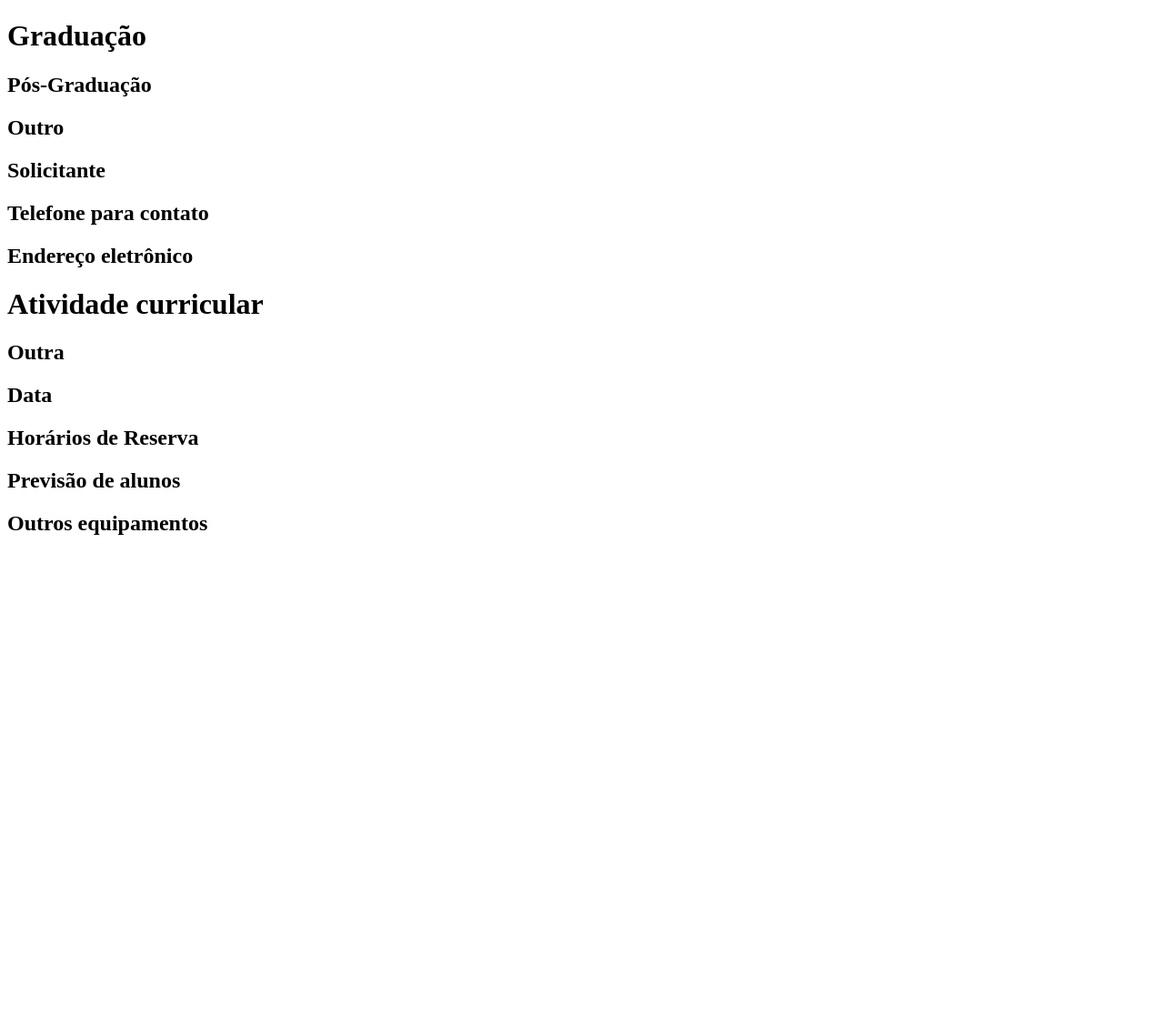
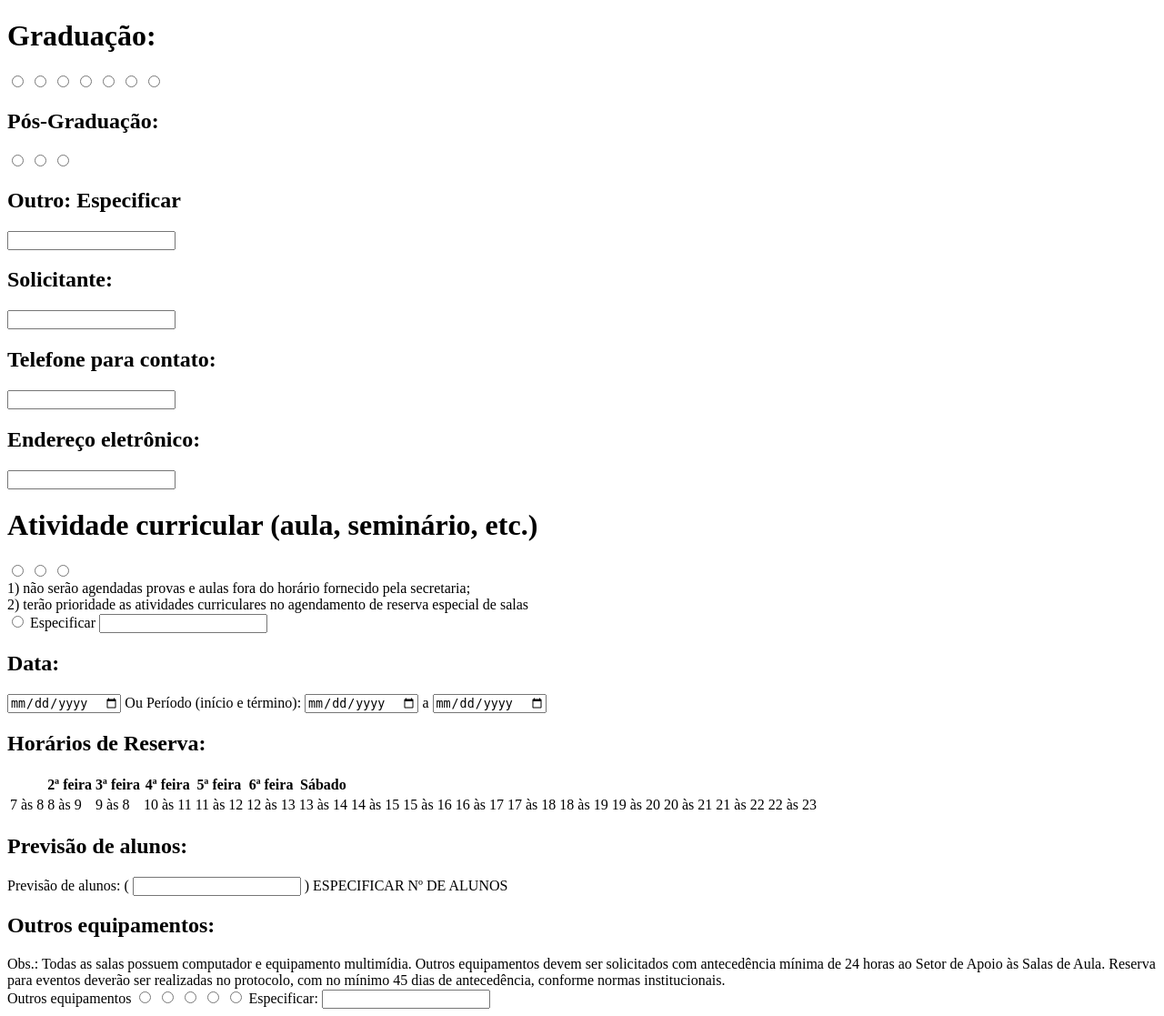
Before and after one commit to luhpi/ReservaDeSala, a Django app: template reserva/templates/reserva/reserva.html in a window 1280 px wide. Shown: the whole page at 91% size. Before the commit the page ends 588 px from the top, so only its background shows below. Run offline with Django 3.2, Linux system fonts and the light colour scheme; the template is opened without the code that fills it, so the values that code supplies are empty; parts of the project's set-up code (start-up, migrations or seed data) failed here and were passed over.

Commit message:
This time reserva.html is structured: it ain't pretty tho

```diff
--- a/reserva/templates/reserva/reserva.html
+++ b/reserva/templates/reserva/reserva.html
@@ -1,21 +1,95 @@
 <!DOCTYPE html>
-
 <html>
   <head>
+    <meta charset = "utf-8"></meta>
     <title>UFCSPA - Reserva de salas</title>
   </head>
   <body>
-    <h1>Graduação</h1>
-    <h2>Pós-Graduação</h2>
-    <h2>Outro</h2>
-    <h2>Solicitante</h2>
-    <h2>Telefone para contato</h2>
-    <h2>Endereço eletrônico</h2>
-    <h1>Atividade curricular</h1>
-    <h2>Outra</h2>
-    <h2>Data</h2>
-    <h2>Horários de Reserva</h2>
-    <h2>Previsão de alunos</h2>
-    <h2>Outros equipamentos</h2>
+    <h1>Graduação:</h1>
+      <input type="radio" id="graduacao1" value="Biomedicina">
+      <input type="radio" id="graduacao2" value="Enfermagem">
+      <input type="radio" id="graduacao3" value="Fisioterapia">
+      <input type="radio" id="graduacao4" value="Fonoaudiologia">
+      <input type="radio" id="graduacao5" value="Medicina">
+      <input type="radio" id="graduacao6" value="Nutrição">
+      <input type="radio" id="graduacao7" value="Psicologia">
+    <h2>Pós-Graduação:</h2>
+      <input type="radio" id="pos_graduacao1" value="Especialização">
+      <input type="radio" id="pos_graduacao2" value="Residência Médica">
+      <input type="radio" id="pos_graduacao3" value="Pós-Graduacao (M ou D)">
+    <h2>Outro: Especificar</h2>
+      <input type="text" id="curso">
+    <h2>Solicitante:</h2>
+      <input type="text" id="nome_sol">
+    <h2>Telefone para contato:</h2>
+      <input type="tel" id="telefone" pattern="[0-9]({2})[0-9]{5}-[0-9{4}">
+    <h2>Endereço eletrônico:</h2>
+      <input type="email" id="email">
+    <h1>Atividade curricular (aula, seminário, etc.)</h1>
+      <input type="radio" id="ativ_aula" value="Aula">
+      <input type="radio" id="ativ_seminario" value="Seminário">
+      <input type="radio" id="ativ_prova" value="Prova">
+      <br>
+      <p1>1) não serão agendadas provas e aulas fora do horário fornecido pela secretaria;</p1>
+      <br>
+      <p1>2) terão prioridade as atividades curriculares no agendamento de reserva especial de salas</p1>
+      <br>
+      <input type="radio" id="ativ_outra" value="Outra">
+      <label for="ativ_especificar">Especificar</label>
+      <input type="text" id="ativ_especificar">
+    <h2>Data:</h2>
+      <input type="date" id="data_req">
+      <p1>Ou</p1>
+      <label for="periodo_req_inicio">Período (início e término):</label>
+      <input type="date" id="periodo_req_inicio">
+      <p1>a</p1>
+      <input type="date" id="periodo_req_termino">
+    <h2>Horários de Reserva:</h2>
+      <!--Adicionar input-->
+      <table>
+        <tr>
+          <th></th>
+          <th>2ª feira</th>
+          <th>3ª feira</th>
+          <th>4ª feira</th>
+          <th>5ª feira</th>
+          <th>6ª feira</th>
+          <th>Sábado</th>
+        </tr>
+          <td>7 às 8</td>
+          <td>8 às 9</td>
+          <td>9 às 8</td>
+          <td>10 às 11</td>
+          <td>11 às 12</td>
+          <td>12 às 13</td>
+          <td>13 às 14</td>
+          <td>14 às 15</td>
+          <td>15 às 16</td>
+          <td>16 às 17</td>
+          <td>17 às 18</td>
+          <td>18 às 19</td>
+          <td>19 às 20</td>
+          <td>20 às 21</td>
+          <td>21 às 22</td>
+          <td>22 às 23</td>
+      </table>
+    <h2>Previsão de alunos:</h2>
+      <label for="previsao_alunos">Previsão de alunos: (</label>
+      <input type="text" id="previsao_alunos">
+      <p1>) ESPECIFICAR Nº DE ALUNOS</p1>
+    <h2>Outros equipamentos:</h2>
+      <p1>Obs.: Todas as salas possuem computador e equipamento multimídia. Outros equipamentos devem ser
+solicitados com antecedência mínima de 24 horas ao Setor de Apoio às Salas de Aula. Reserva para
+eventos deverão ser realizadas no protocolo, com no mínimo 45 dias de antecedência, conforme normas
+institucionais.</p1>
+      <br>
+      <p1>Outros equipamentos</p1>
+      <input type="radio" id="equip_projetor" value="Projetor de slides">
+      <input type="radio" id="equip_retroprojetor" value="Retroprojetor">
+      <input type="radio" id="equip_audio" value="Equipamento de áudio">
+      <input type="radio" id="equip_dvd" value="DVD">
+      <input type="radio" id="equip_outro" value="Outro">
+      <label for="equip_especificar">Especificar:</label>
+      <input type="text" id="equip_especificar">
   </body>
 </html>
```
Also changed, not shown: 1 other file.
